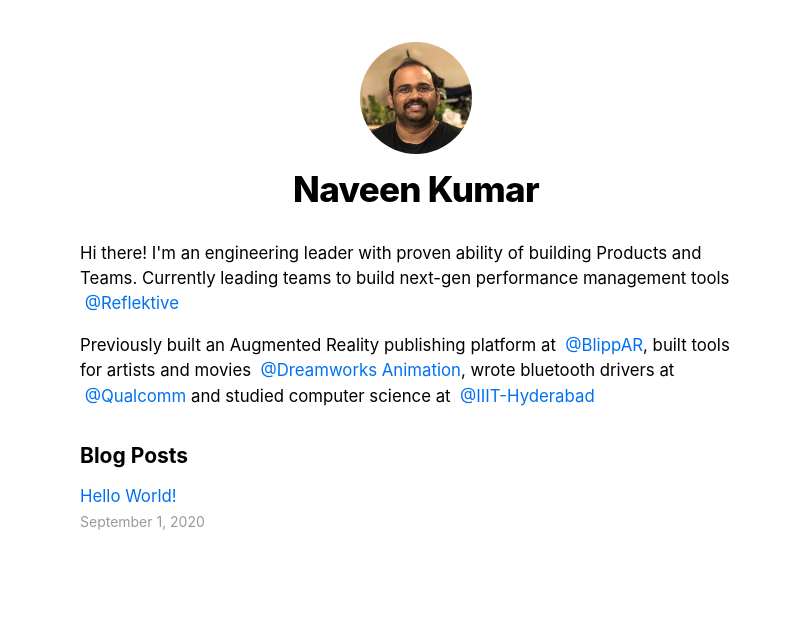
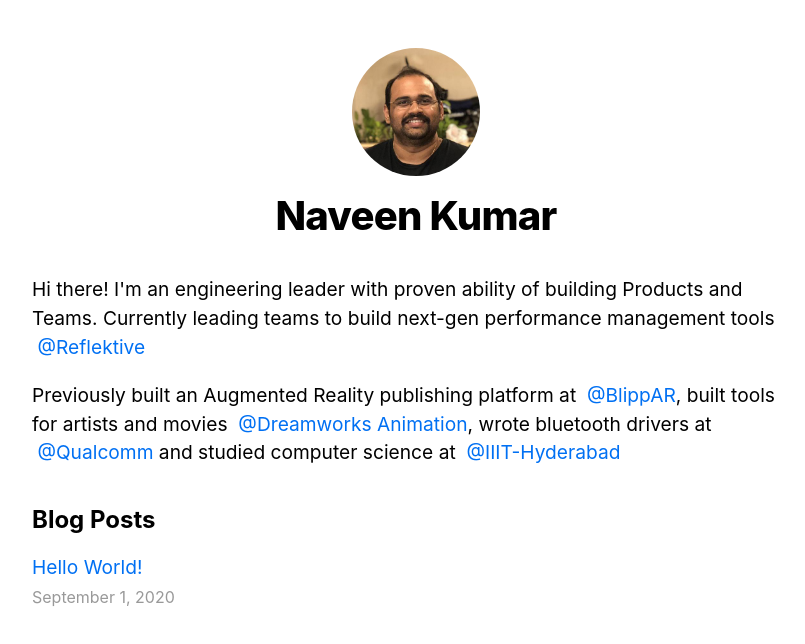
Before and after one commit to bnaveenkr/naveen.co.in, a Next.js app: page / in a window 1280 px wide. Shown: the top 644 px of the page, without its empty margins (224-1029 px from the left). Built offline with nearby package versions, Linux system fonts and the light colour scheme.

Commit message:
[ENH] Update the hello world blog

```diff
--- a/posts/hello-world.md
+++ b/posts/hello-world.md
@@ -3,7 +3,12 @@
 date: '2020-09-01'
 ---
 
-Hello there! I have decided to write things in public domain.
-This site is running using next.js [next.js](https://nextjs.org/).
+Hello there! I have decided to write things in public domain. This site is built using
 
-More to come...
+- [next.js](https://nextjs.org/) This seems like an interesting project. I always wanted to give this project a try. Looks like this is good a fit for a static website generator like this one.
+
+- [netlify](https://www.netlify.com/) my site has been running using netlify for a couple of years. It was setup when I was learning netlify long time ago and completely forgot about it. This is still running!
+
+- Markdown: All the posts are in markdown!
+
+More posts to come...
--- a/styles/global.css
+++ b/styles/global.css
@@ -2,10 +2,10 @@
 body {
     padding: 0;
     margin: 0;
-    font-family: -apple-system, BlinkMacSystemFont, Segoe UI, Roboto, Oxygen, Ubuntu,
+    font-family: BlinkMacSystemFont, Segoe UI, Roboto, Oxygen, Ubuntu,
     Cantarell, Fira Sans, Droid Sans, Helvetica Neue, sans-serif;
     line-height: 1.6;
-    font-size: 14px;
+    font-size: 16px;
 }
 
 * {
```
